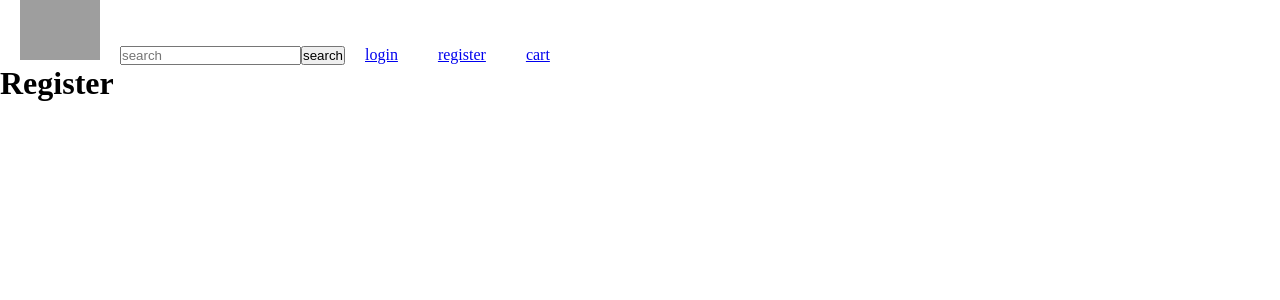
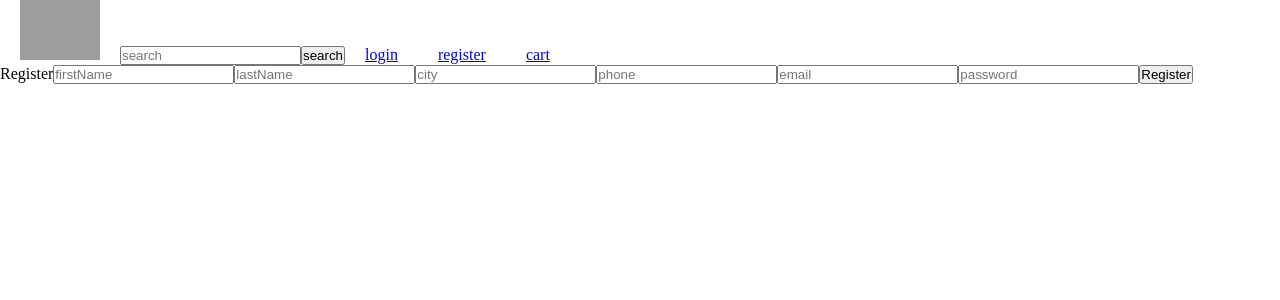
Before and after one commit to C5-shadiallouh/MERAKI_Academy_Project_4, a React (Create React App) app in the folder frontend/: page /register in a window 1280 px wide. Shown: the top 300 px of the page. Built offline with nearby package versions, Linux system fonts and the light colour scheme; grey boxes are pictures that could not be loaded.

Commit message:
built register component

```diff
--- a/frontend/package.json
+++ b/frontend/package.json
@@ -6,6 +6,7 @@
     "@testing-library/jest-dom": "^5.16.4",
     "@testing-library/react": "^13.1.1",
     "@testing-library/user-event": "^13.5.0",
+    "axios": "^0.27.2",
     "react": "^18.1.0",
     "react-dom": "^18.1.0",
     "react-router-dom": "^6.3.0",
--- a/frontend/src/App.js
+++ b/frontend/src/App.js
@@ -10,6 +10,7 @@ function App() {
       <Routes>
       <Route path="/login" element={<Login/>}/>
       <Route path="/register" element={<Register/>}/>
+      <Route path="/"/>
       </Routes>
     </div>
   );
--- a/frontend/src/components/Register/index.js
+++ b/frontend/src/components/Register/index.js
@@ -1,8 +1,83 @@
-import React from 'react'
+import React, { useState } from "react";
+import axios from "axios";
 
- const Register = () => {
+const Register = () => {
+  const [ firstName, setFirstName ] = useState("");
+  const [ lastName, setLastName ] = useState("");
+  const [ phone, setPhone ] = useState("");
+  const [ city, setCity ] = useState("");
+  const [ password, setPassword ] = useState("");
+  const [ email, setEmail ] = useState("");
+  const [ message, setMessage ] = useState("");
   return (
-    <div><h1>Register</h1></div>
-  )
-}
-export default Register
+    <div>
+      Register
+      <input
+        type="text"
+        placeholder="firstName"
+        onChange={(e) => {
+
+          setFirstName(e.target.value);
+        }}
+      />
+      <input
+        type="text"
+        placeholder="lastName "
+        onChange={(e) => {
+          setLastName(e.target.value);
+        }}
+      />
+      <input
+        type="text"
+        placeholder="city"
+        onChange={(e) => {
+          setCity(e.target.value);
+        }}
+      />
+      <input
+        type="text"
+        placeholder="phone"
+        onChange={(e) => {
+          setPhone(e.target.value);
+        }}
+      />
+      <input
+        type="text"
+        placeholder="email"
+        onChange={(e) => {
+          setEmail(e.target.value);
+        }}
+      />
+      <input
+        type="text"
+        placeholder="password"
+        onChange={(e) => {
+          setPassword(e.target.value);
+        }}
+      />
+      <button
+        onClick={() => {
+          axios
+            .post("http://localhost:5000/users/", {
+              firstName: firstName,
+              lastName: lastName,
+              phone: phone,
+              city: city,
+              password: password,
+              email: email,
+            })
+            .then((result) => {
+              setMessage("Account Registered Successfully");
+            })
+            .catch((err) => {
+              setMessage(err.response.data);
+            });
+        }}
+      >
+        Register
+      </button>
+      {message}
+    </div>
+  );
+};
+export default Register;
```
Also changed, not shown: 2 other files (tests, documents, lock files or other folders).
